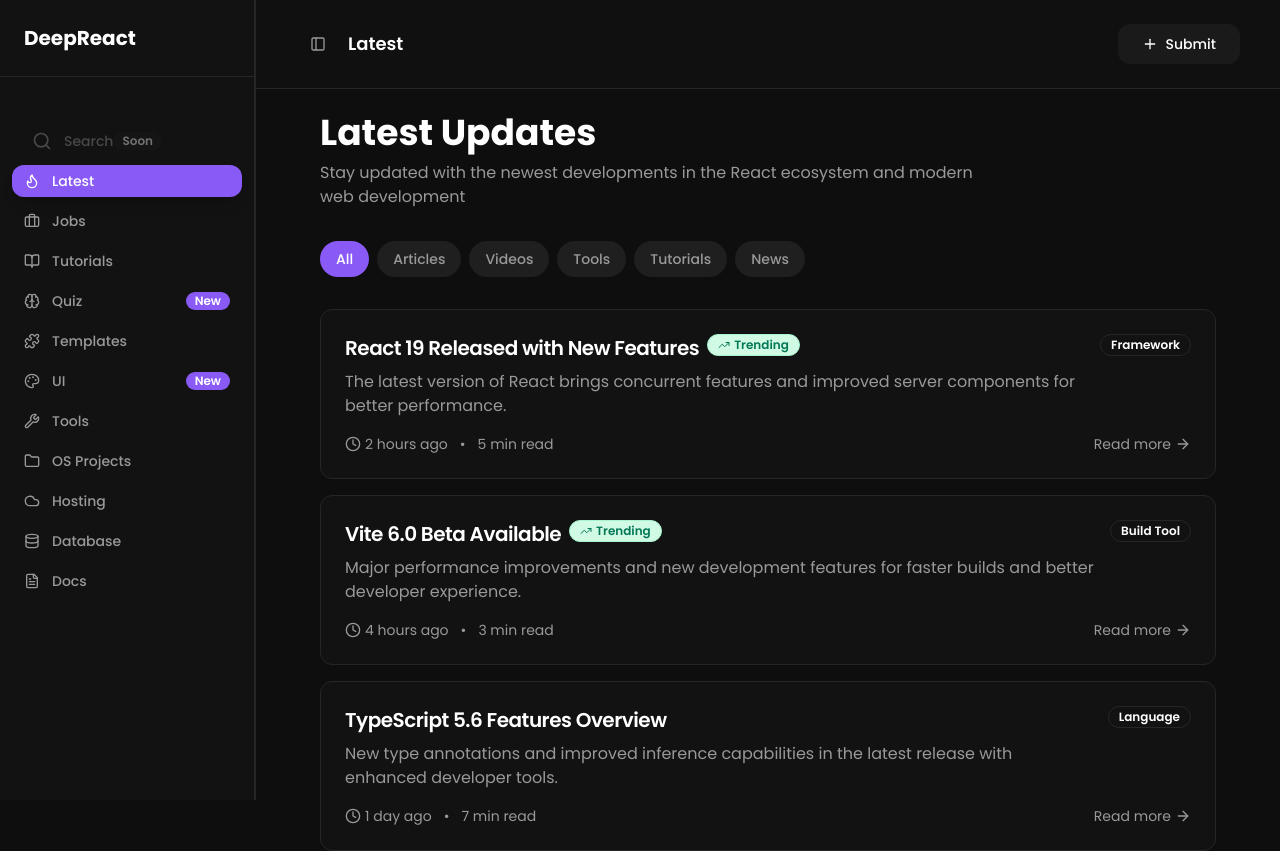
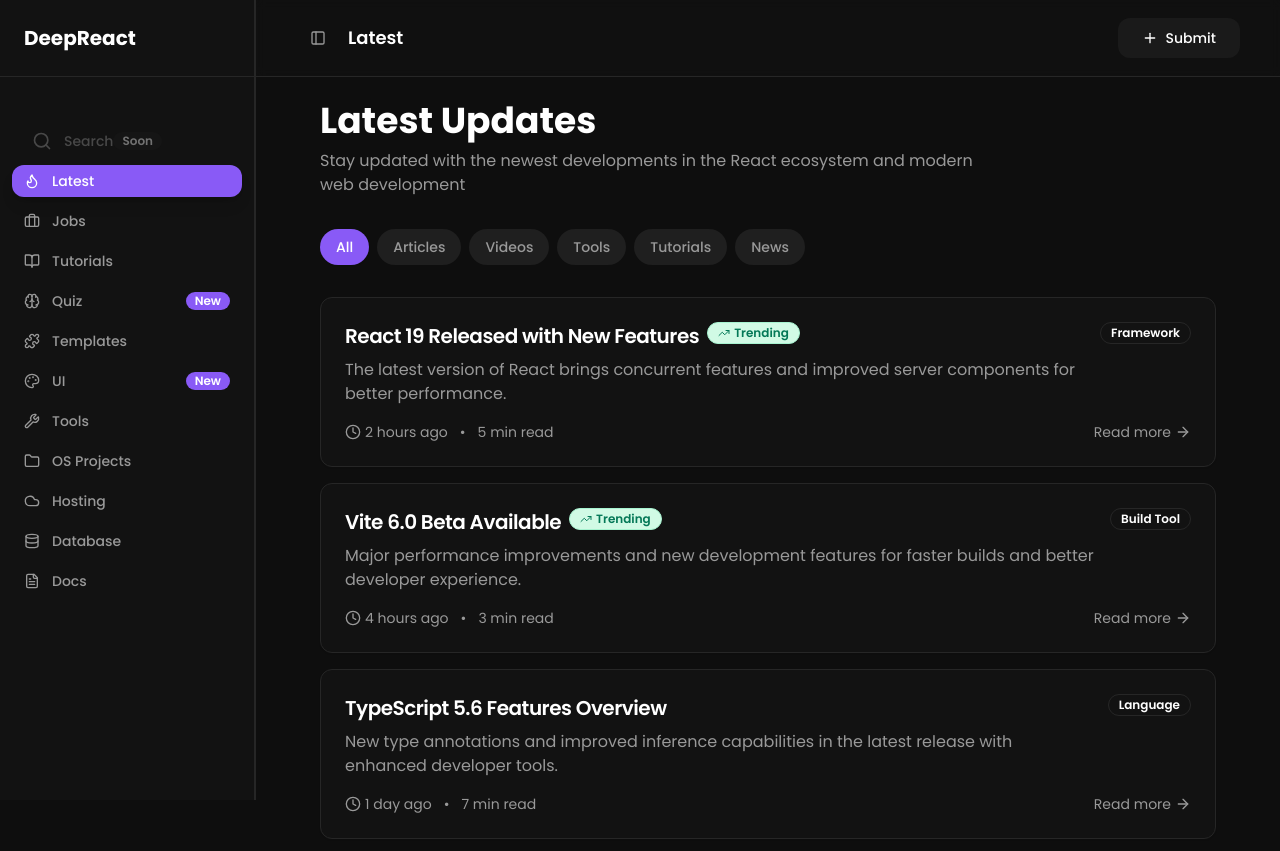
Before and after one commit to codewithfranciss/deepnext, a Next.js app: page /contents in a window 1280 px wide. Shown: the top 851 px of the page. Built offline with nearby package versions, Linux system fonts and the light colour scheme.

Commit message:
fix: fix margin issue in navbar

```diff
--- a/app/contents/page.tsx
+++ b/app/contents/page.tsx
@@ -57,7 +57,7 @@ const Latest = () => {
     <div className="min-h-screen flex w-full bg-background">
       <div className="flex-1 flex flex-col">
         {/* Header */}
-        <header className=" flex items-center justify-between py-6  sm:px-4 md:px-6 border-b border-border bg-card/50 backdrop-blur-sm sticky">
+        <header className=" flex items-center justify-between py-[18px]  sm:px-4 md:px-6 border-b border-border bg-card/50 backdrop-blur-sm sticky">
           <div className="flex items-center ml-6  gap-2 sm:gap-4">
             <SidebarTrigger className="text-muted-foreground hover:text-foreground transition-colors" />
             <h2 className="text-base sm:text-lg font-semibold text-foreground">Latest</h2>
--- a/components/submit /SubmitForm.tsx
+++ b/components/submit /SubmitForm.tsx
@@ -3,7 +3,7 @@ import { Button } from "@/components/ui/button";
 import { Popover, PopoverContent, PopoverTrigger } from "@/components/ui/popover";
 import { Input } from "@/components/ui/input";
 import { Select, SelectContent, SelectItem, SelectTrigger, SelectValue } from "@/components/ui/select";
-import { Plus, LinkIcon, Tag, Settings } from "lucide-react";
+import { Plus, LinkIcon, Tag } from "lucide-react";
 import { useToast } from "@/hooks/use-toast";
 
 const categories = [
```
Also changed, not shown: app/layout.tsx (+1 -6 lines).
